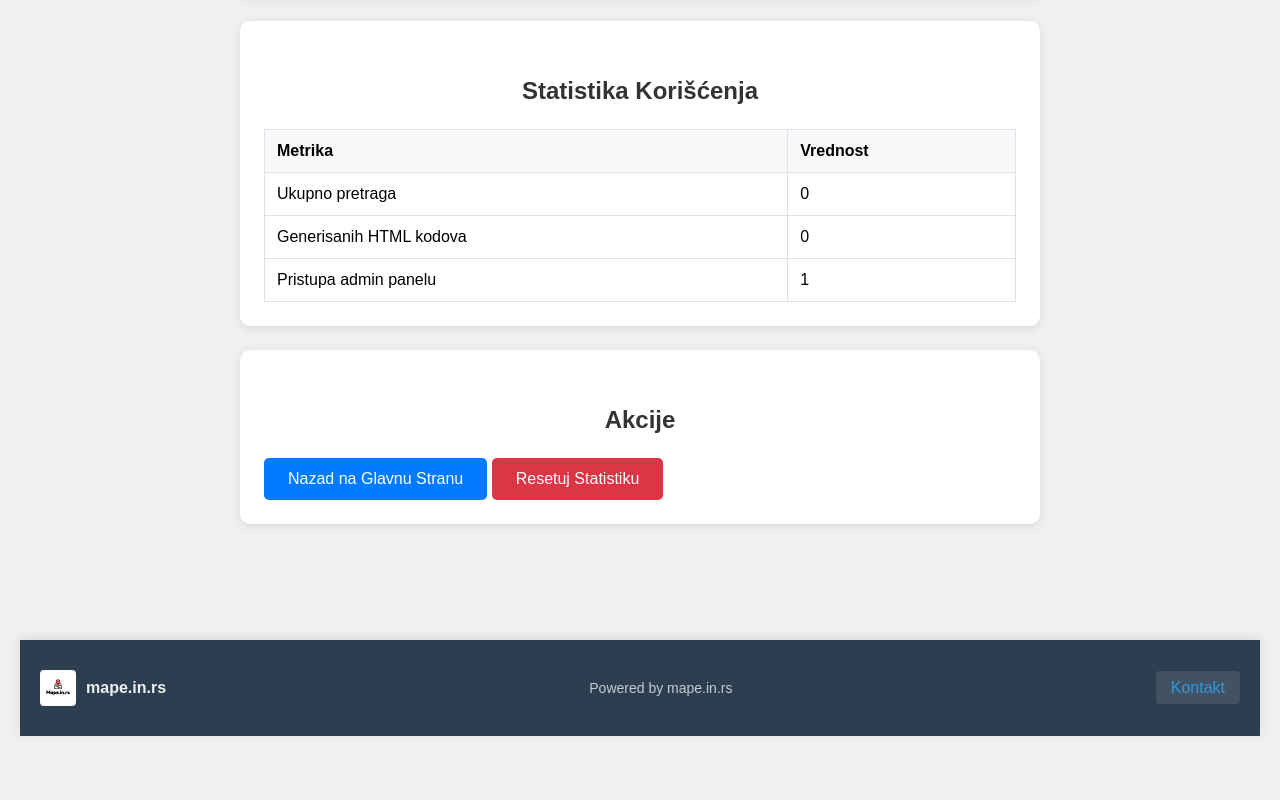
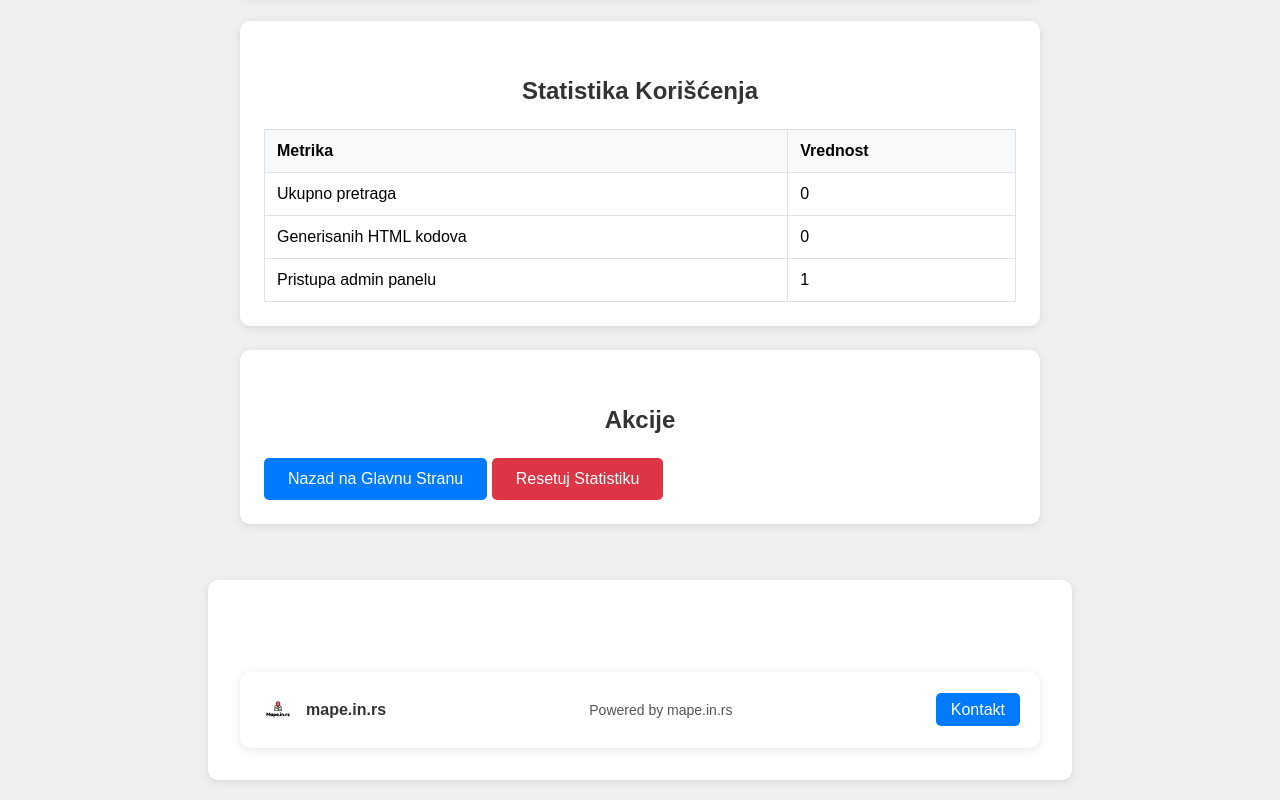
Before and after one commit to dogsbreeder/ugradimapu, a plain HTML site: page admin.html in a window 1280 px wide. Shown: the part 699-1499 px from the top of the page. Before the commit the page ends 1455 px from the top, so only its background shows below. Drawn offline with Linux system fonts and the light colour scheme.

Commit message:
Redizajniran footer da prati postojeći stil sajta

```diff
--- a/admin.html
+++ b/admin.html
@@ -190,6 +190,7 @@
     </script>
 
     <!-- Footer -->
+    <div class="container">
         <footer class="site-footer">
             <div class="footer-container">
                 <div class="footer-logo">
@@ -206,5 +207,6 @@
                 </div>
             </div>
         </footer>
+    </div>
 </body>
 </html>
--- a/styles.css
+++ b/styles.css
@@ -140,15 +140,16 @@ button:hover {
 
 /* Footer Styles */
 .site-footer {
-    background-color: #2c3e50;
-    color: #ecf0f1;
-    padding: 30px 0;
+    background-color: white;
+    color: #333;
+    padding: 20px 0;
     margin-top: 60px;
-    box-shadow: 0 -2px 10px rgba(0, 0, 0, 0.1);
+    box-shadow: 0 2px 10px rgba(0, 0, 0, 0.1);
+    border-radius: 10px;
 }
 
 .footer-container {
-    max-width: 1200px;
+    max-width: 800px;
     margin: 0 auto;
     display: flex;
     justify-content: space-between;
@@ -160,34 +161,32 @@ button:hover {
     display: flex;
     align-items: center;
     text-decoration: none;
-    color: #ecf0f1;
+    color: #333;
     font-weight: bold;
 }
 
 .footer-logo-img {
     margin-right: 10px;
     border-radius: 4px;
-    background-color: white;
     padding: 2px;
 }
 
 .footer-text {
     font-size: 14px;
-    opacity: 0.8;
+    color: #555;
 }
 
 .footer-contact a {
-    color: #3498db;
+    color: white;
     text-decoration: none;
     padding: 8px 15px;
-    background-color: rgba(255, 255, 255, 0.1);
-    border-radius: 4px;
+    background-color: #007bff;
+    border-radius: 5px;
     transition: all 0.3s ease;
 }
 
 .footer-contact a:hover {
-    background-color: rgba(255, 255, 255, 0.2);
-    color: white;
+    background-color: #0056b3;
 }
 
 @media (max-width: 768px) {
```
Also changed, not shown: index.html (+2 -0 lines), optimizacija.html (+2 -0 lines), provera.html (+2 -0 lines), test.html (+2 -0 lines). Lines whose indentation alone changed are shown as unchanged.
